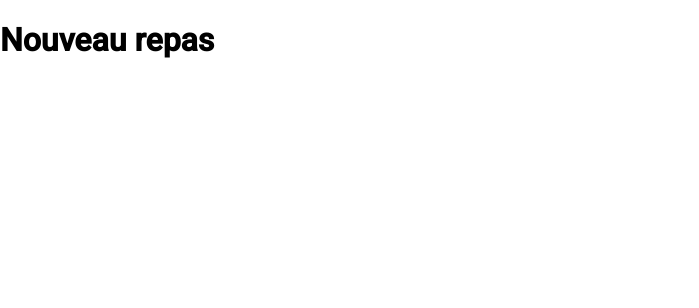
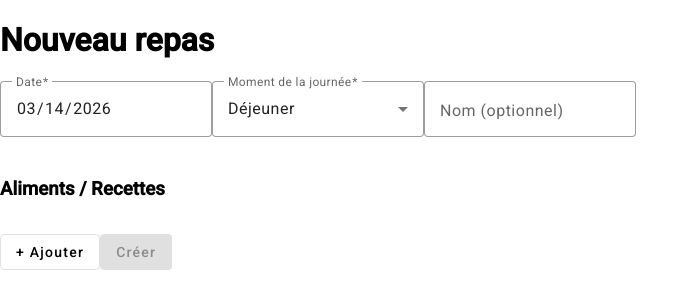
Before and after one commit to srosco/FoodyBud, an Angular app in the folder mfp-frontend/: page /repas/nouveau in a window 1280 px wide. Shown: the top 308 px of the page, without its empty margins (0-699 px from the left). Built offline with nearby package versions, Linux system fonts and the light colour scheme.

Commit message:
feat: add meal pages (create, edit) with food picker

```diff
--- a/mfp-frontend/src/app/features/meals/meal-create/meal-create.component.ts
+++ b/mfp-frontend/src/app/features/meals/meal-create/meal-create.component.ts
@@ -1,3 +1,24 @@
-import { Component } from '@angular/core';
-@Component({ selector: 'app-meal-create', standalone: true, template: '<h1>Nouveau repas</h1>' })
-export class MealCreateComponent {}
+import { Component, inject } from '@angular/core';
+import { ActivatedRoute, Router } from '@angular/router';
+import { MealsService } from '../../../core/services/meals.service';
+import { MealFormComponent } from '../meal-form/meal-form.component';
+
+@Component({
+  selector: 'app-meal-create',
+  standalone: true,
+  imports: [MealFormComponent],
+  template: `
+    <h1>Nouveau repas</h1>
+    <app-meal-form submitLabel="Créer" [defaultDate]="defaultDate" (submitted)="onCreate($event)" />
+  `,
+})
+export class MealCreateComponent {
+  private mealsService = inject(MealsService);
+  private router = inject(Router);
+  private route = inject(ActivatedRoute);
+  defaultDate = this.route.snapshot.queryParamMap.get('date') ?? new Date().toISOString().split('T')[0];
+
+  onCreate(data: any) {
+    this.mealsService.create(data).subscribe(() => this.router.navigate(['/']));
+  }
+}
--- a/mfp-frontend/src/app/features/meals/meal-edit/meal-edit.component.ts
+++ b/mfp-frontend/src/app/features/meals/meal-edit/meal-edit.component.ts
@@ -1,3 +1,35 @@
-import { Component } from '@angular/core';
-@Component({ selector: 'app-meal-edit', standalone: true, template: '<h1>Modifier repas</h1>' })
-export class MealEditComponent {}
+import { Component, OnInit, inject, signal } from '@angular/core';
+import { ActivatedRoute, Router } from '@angular/router';
+import { CommonModule } from '@angular/common';
+import { MatButtonModule } from '@angular/material/button';
+import { MealsService } from '../../../core/services/meals.service';
+import { MealFormComponent } from '../meal-form/meal-form.component';
+
+@Component({
+  selector: 'app-meal-edit',
+  standalone: true,
+  imports: [CommonModule, MealFormComponent, MatButtonModule],
+  template: `
+    <h1>Modifier le repas</h1>
+    <app-meal-form *ngIf="meal()" [initialData]="meal()!" submitLabel="Enregistrer" (submitted)="onUpdate($event)" />
+    <button mat-stroked-button color="warn" (click)="onDelete()">Supprimer</button>
+  `,
+})
+export class MealEditComponent implements OnInit {
+  private mealsService = inject(MealsService);
+  private route = inject(ActivatedRoute);
+  private router = inject(Router);
+  meal = signal<any>(null);
+  ngOnInit() {
+    const id = this.route.snapshot.paramMap.get('id')!;
+    this.mealsService.getById(id).subscribe((m) => this.meal.set(m));
+  }
+  onUpdate(data: any) {
+    const id = this.route.snapshot.paramMap.get('id')!;
+    this.mealsService.update(id, data).subscribe(() => this.router.navigate(['/']));
+  }
+  onDelete() {
+    const id = this.route.snapshot.paramMap.get('id')!;
+    this.mealsService.delete(id).subscribe(() => this.router.navigate(['/']));
+  }
+}
--- /dev/null
+++ b/mfp-frontend/src/app/features/meals/meal-form/meal-form.component.ts
@@ -0,0 +1,105 @@
+import { Component, Input, Output, EventEmitter, OnInit, inject } from '@angular/core';
+import { FormBuilder, ReactiveFormsModule, Validators } from '@angular/forms';
+import { MatDialog } from '@angular/material/dialog';
+import { MatInputModule } from '@angular/material/input';
+import { MatSelectModule } from '@angular/material/select';
+import { MatButtonModule } from '@angular/material/button';
+import { MatIconModule } from '@angular/material/icon';
+import { MatListModule } from '@angular/material/list';
+import { CommonModule } from '@angular/common';
+import { FoodPickerComponent, FoodPickerResult } from '../../../shared/components/food-picker/food-picker.component';
+
+@Component({
+  selector: 'app-meal-form',
+  standalone: true,
+  imports: [CommonModule, ReactiveFormsModule, MatInputModule, MatSelectModule, MatButtonModule, MatIconModule, MatListModule],
+  template: `
+    <form [formGroup]="form" (ngSubmit)="onSubmit()">
+      <mat-form-field appearance="outline">
+        <mat-label>Date</mat-label>
+        <input matInput type="date" formControlName="date" required />
+      </mat-form-field>
+      <mat-form-field appearance="outline">
+        <mat-label>Moment de la journée</mat-label>
+        <mat-select formControlName="mealType" required>
+          <mat-option *ngFor="let t of mealTypes" [value]="t.value">{{ t.label }}</mat-option>
+        </mat-select>
+      </mat-form-field>
+      <mat-form-field appearance="outline">
+        <mat-label>Nom (optionnel)</mat-label>
+        <input matInput formControlName="name" />
+      </mat-form-field>
+
+      <h3>Aliments / Recettes</h3>
+      <mat-list>
+        <mat-list-item *ngFor="let item of items; let i = index">
+          <span matListItemTitle>{{ item.food?.name ?? item.recipe?.name }}</span>
+          <span matListItemLine>{{ item.quantityG }}g</span>
+          <button mat-icon-button type="button" (click)="removeItem(i)"><mat-icon>delete</mat-icon></button>
+        </mat-list-item>
+      </mat-list>
+      <button mat-stroked-button type="button" (click)="openPicker()">+ Ajouter</button>
+
+      <button mat-raised-button color="primary" type="submit" [disabled]="form.invalid || items.length === 0">
+        {{ submitLabel }}
+      </button>
+    </form>
+  `,
+})
+export class MealFormComponent implements OnInit {
+  @Input() initialData?: any;
+  @Input() defaultDate?: string;
+  @Input() submitLabel = 'Enregistrer';
+  @Output() submitted = new EventEmitter<any>();
+
+  private fb = inject(FormBuilder);
+  private dialog = inject(MatDialog);
+
+  mealTypes = [
+    { value: 'BREAKFAST', label: 'Petit-déjeuner' },
+    { value: 'LUNCH', label: 'Déjeuner' },
+    { value: 'DINNER', label: 'Dîner' },
+    { value: 'SNACK', label: 'Snack' },
+  ];
+
+  form = this.fb.group({
+    date: [this.defaultDate ?? new Date().toISOString().split('T')[0], Validators.required],
+    mealType: ['LUNCH', Validators.required],
+    name: [''],
+  });
+
+  items: { food: any | null; recipe: any | null; quantityG: number }[] = [];
+
+  ngOnInit() {
+    if (this.initialData) {
+      this.form.patchValue(this.initialData);
+      this.items = (this.initialData.items ?? []).map((i: any) => ({
+        food: i.food ?? null,
+        recipe: i.recipe ?? null,
+        quantityG: i.quantityG,
+      }));
+    }
+    if (this.defaultDate) this.form.patchValue({ date: this.defaultDate });
+  }
+
+  openPicker() {
+    this.dialog.open(FoodPickerComponent).afterClosed().subscribe((result: FoodPickerResult | undefined) => {
+      if (result) this.items.push({ food: result.food ?? null, recipe: result.recipe ?? null, quantityG: result.quantityG });
+    });
+  }
+
+  removeItem(index: number) { this.items.splice(index, 1); }
+
+  onSubmit() {
+    if (this.form.valid) {
+      this.submitted.emit({
+        ...this.form.value,
+        items: this.items.map((i) => ({
+          foodId: i.food?.id ?? undefined,
+          recipeId: i.recipe?.id ?? undefined,
+          quantityG: i.quantityG,
+        })),
+      });
+    }
+  }
+}
```
